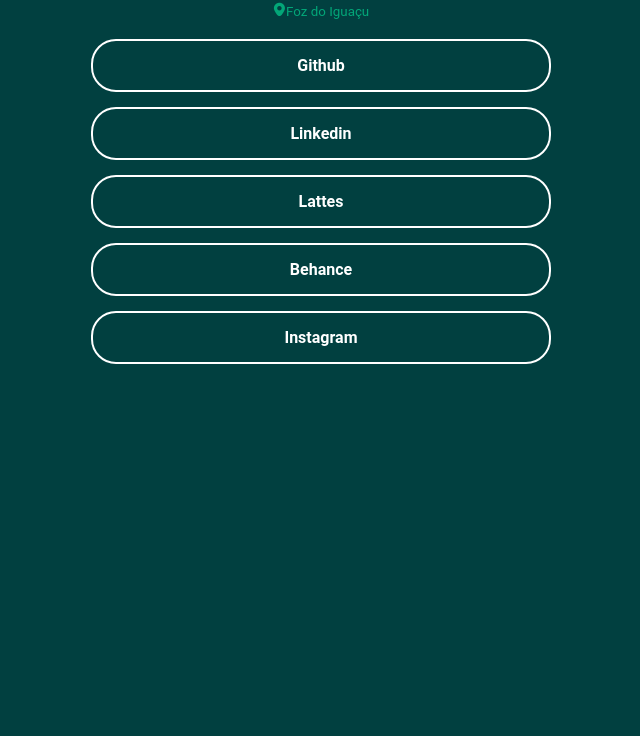
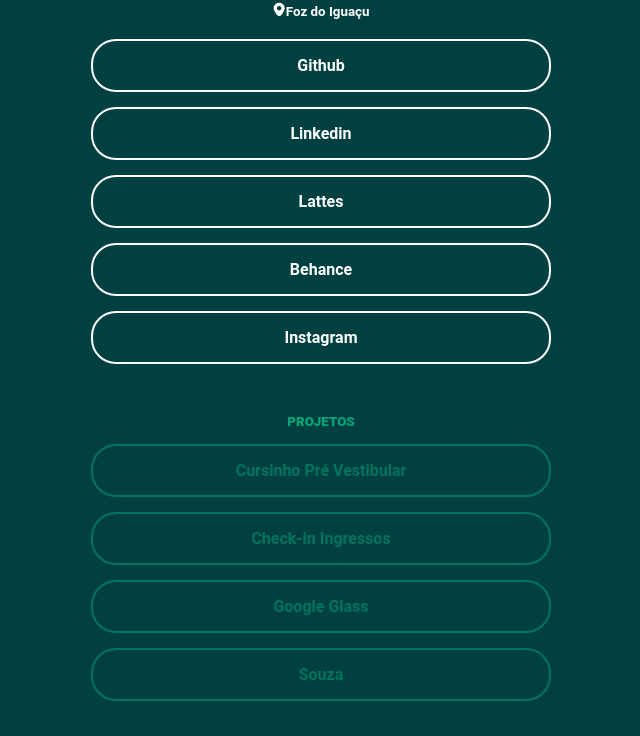
Before and after one commit to marcelobotura/souza, a plain HTML site: page index.html in a window 1280 px wide. Shown: the part 221-957 px from the top of the page, without its empty margins (319-959 px from the left). Before the commit the page ends 800 px from the top, so only its background shows below. Drawn offline with nearby package versions, Linux system fonts and the light colour scheme.

Commit message:
projeto 1.1
Atualização e acrescentei mais links

```diff
--- a/index.html
+++ b/index.html
@@ -14,7 +14,7 @@
         <div class="header">
             <img src="avatar-marcelobotura.png" alt="Foto de Perfil" class="profile-pic">
             <h1>Marcelo Botura</h1>
-            <p><i class="fi fi-sr-marker"></i>Foz do Iguaçu</p>
+            <h3><i class="fi fi-sr-marker"></i>Foz do Iguaçu</h3>
         </div>
         <ul class="link-list">
             <li><a href="https://github.com/marcelobotura" rel="set">Github</a></li>
@@ -23,6 +23,16 @@
             <li><a href="http://be.net/marcelobotura" target="_blank" rel="external">Behance</a></li>
             <li><a href="https://www.instagram.com/marceloboturadesign/" target="_blank" rel="external">Instagram</a></li>
         </ul>
+
+
+<ul class="projetinhos">
+    <h2>Projetos</h2>
+    <li><a href="https://github.com/marcelobotura/CursinhoPreVestibular" title="Site do Cusrsinho" target="_blank" rel="external">Cursinho Pré Vestibular</a></li>
+    <li><a href="https://marcelobotura.github.io/Ingresso/" title="Projetinho de checar  ingressos" target="_blank" rel="external">Check-in Ingressos</a></li>
+    <li><a href="https://marcelobotura.github.io/cursoemvideo-html5/" title="Conclusão do curso HTM5, CSS3 e JS" target="_blank" rel="external">Google Glass</a></li>
+    <li><a href="https://marcelobotura.github.io/souza/index.html" title="Site de Links" target="_blank" rel="external">Souza</a></li>
+</ul>
     </div>
+
 </body>
 </html>
--- a/styles.css
+++ b/styles.css
@@ -16,13 +16,23 @@
 
 h1 {
     font-size: 15pt;
-    color:#03A678;
+    color:#ffffff;
 }
 
-p {
+h2 {
+    margin-top: 50px;
+    font-weight: 900;
+
+    text-transform: uppercase;
+    font-size: 10pt;
+    color:#03A678;
+
+}
+
+h3 {
     margin-top: 10px;
     font-size: 10pt;
-    color: #03A678;
+    color: #ffffff;
 }
 .container {
     width: 90%;
@@ -57,7 +67,7 @@
 .link-list a {
     text-decoration: none;
     color: #ffffff;
-    font-weight: bold;
+    font-weight: bolder;
     padding: 15px 20px;
     border: 2px solid #ffffff;
     border-radius: 25px;
@@ -71,10 +81,11 @@
 }
 
 .profile-pic {
+
     width: 150px;
     height: 150px;
     border-radius: 50%;
-    border: 4px solid #1E5032;
+    border: 2px solid #ffffff;
     display: block;
     margin: 0 auto 20px;
 }
@@ -110,3 +121,32 @@
 .link-list a:hover {
     animation: bounce 1s;
 }
+
+.projetinhos {
+    list-style: none;
+    padding: 0;
+}
+
+.projetinhos li {
+    margin: 15px 0;
+}
+
+.projetinhos a {
+    text-decoration: none;
+    color: #02735E;
+    font-weight: bold;
+    padding: 15px 20px;
+    border: 2px solid #02735E;
+    border-radius: 25px;
+    display: block;
+    transition: background-color 0.3s, color 0.3s;
+}
+
+.projetinhos a:hover {
+    background-color: #731702;
+    color:#fff;
+}
+
+.projetinhos h1:hover {
+    color: #F27405;
+}
```
